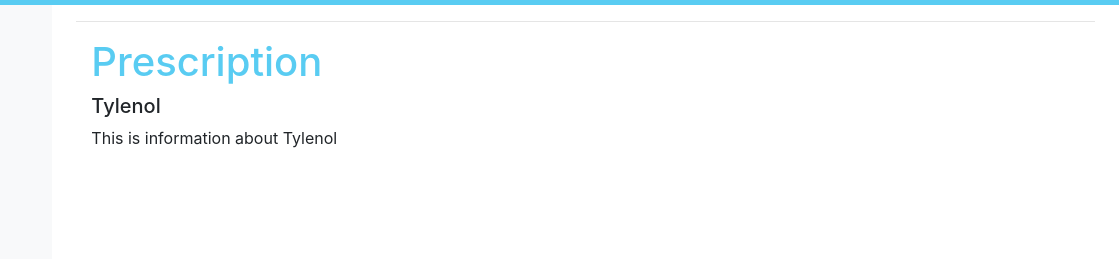
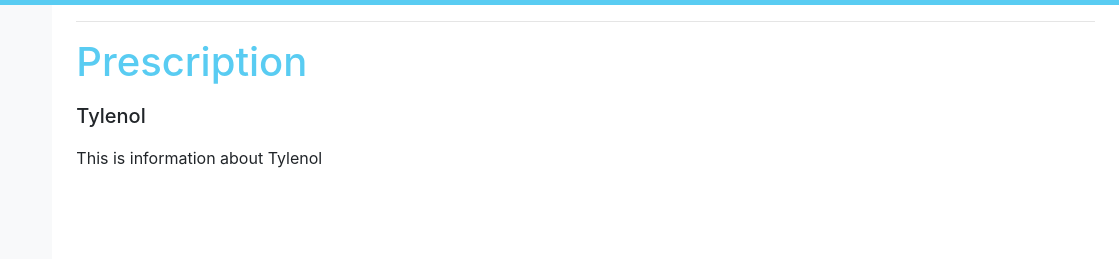
Before and after one commit to Dhruv-m-Shah/MediDate, a website: page Prescription1.html in a window 1280 px wide. Shown: the part 61-320 px from the top of the page, 161-1280 px from the left. Drawn offline with nearby package versions, Linux system fonts and the light colour scheme; files whose address does not match are found by name.

Commit message:
Update style.css

```diff
--- a/style.css
+++ b/style.css
@@ -17,4 +17,14 @@
 .box-border {
     border: black;
     border-width: 1px;
+    padding-left: 0px;
 }
+
+.notifications-header{
+    padding-bottom: 10px;
+}
+
+.information{
+    padding-left: 0px;
+    padding-top: 10px;
+}
```
